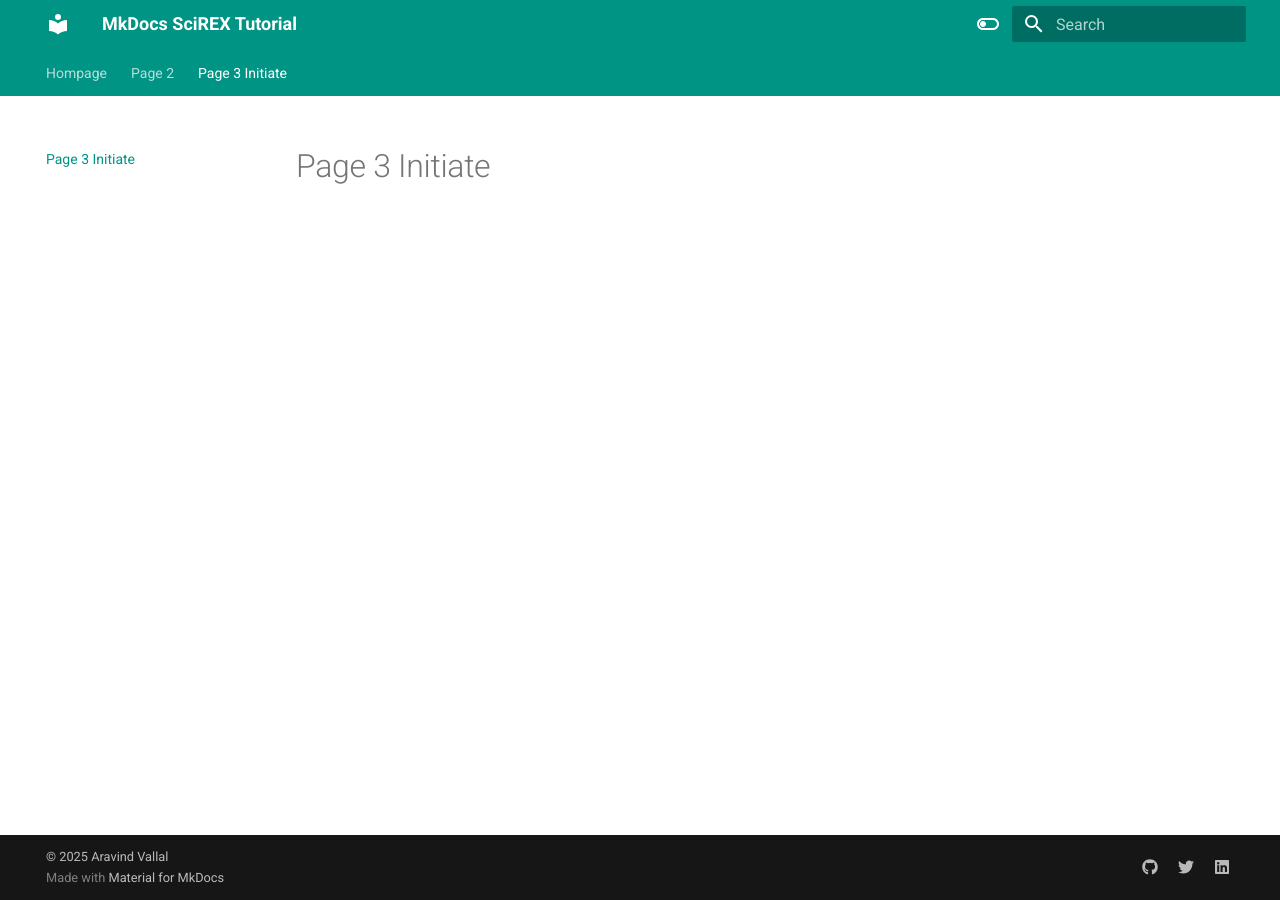
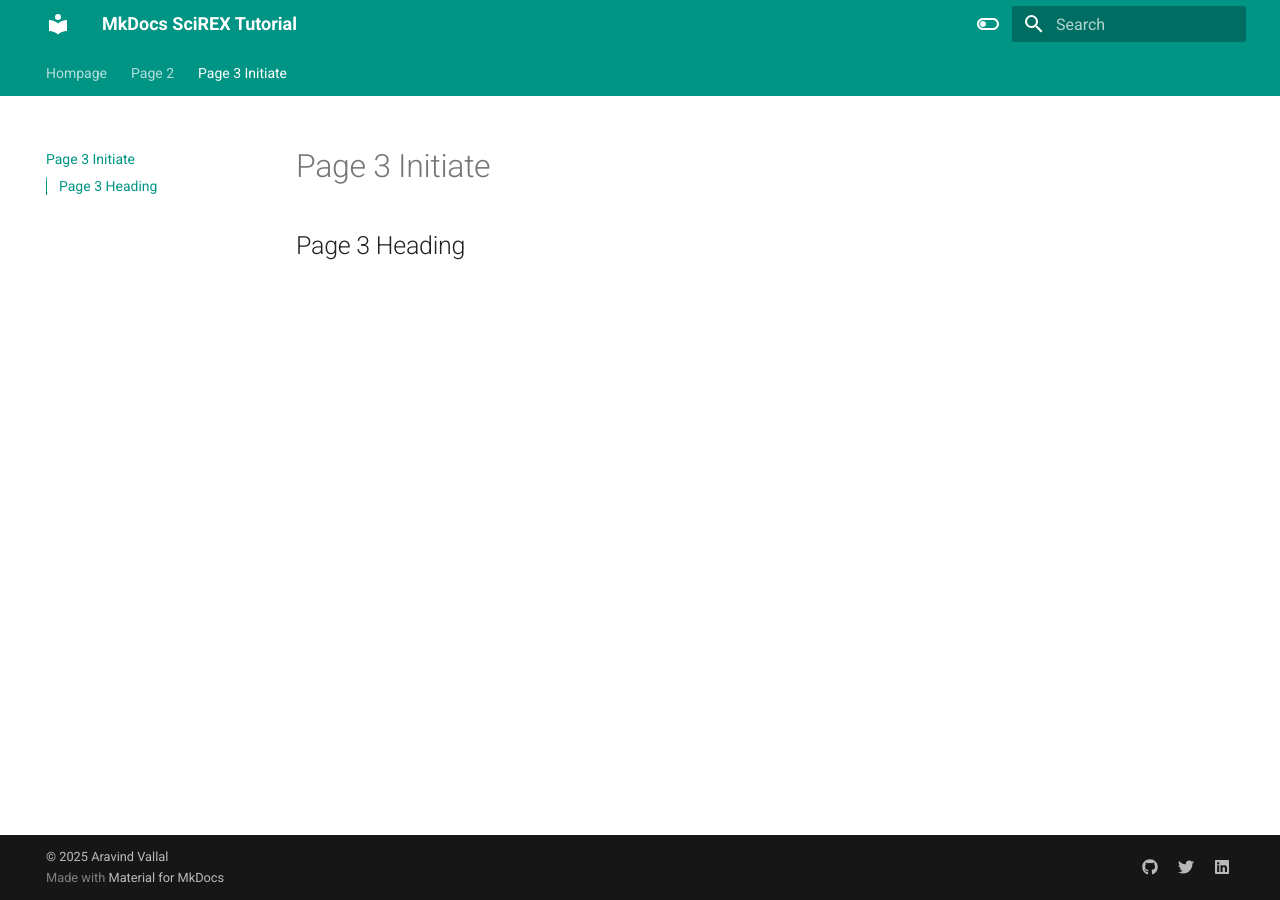
Before and after one commit to aravindvallal-airex-lab/mkdocs-sample, an MkDocs documentation site: the page built from docs/page3.md, in a window 1280 px wide. Built offline with MkDocs 1.6.1 and Material for MkDocs 9.7.7, drawn with Linux system fonts in a browser that asks for light colours.

Commit message:
Page 3 Updated

```diff
--- a/docs/page3.md
+++ b/docs/page3.md
@@ -1 +1,3 @@
-#Page 3 Initiate
+# Page 3 Initiate
+
+## Page 3 Heading
```
